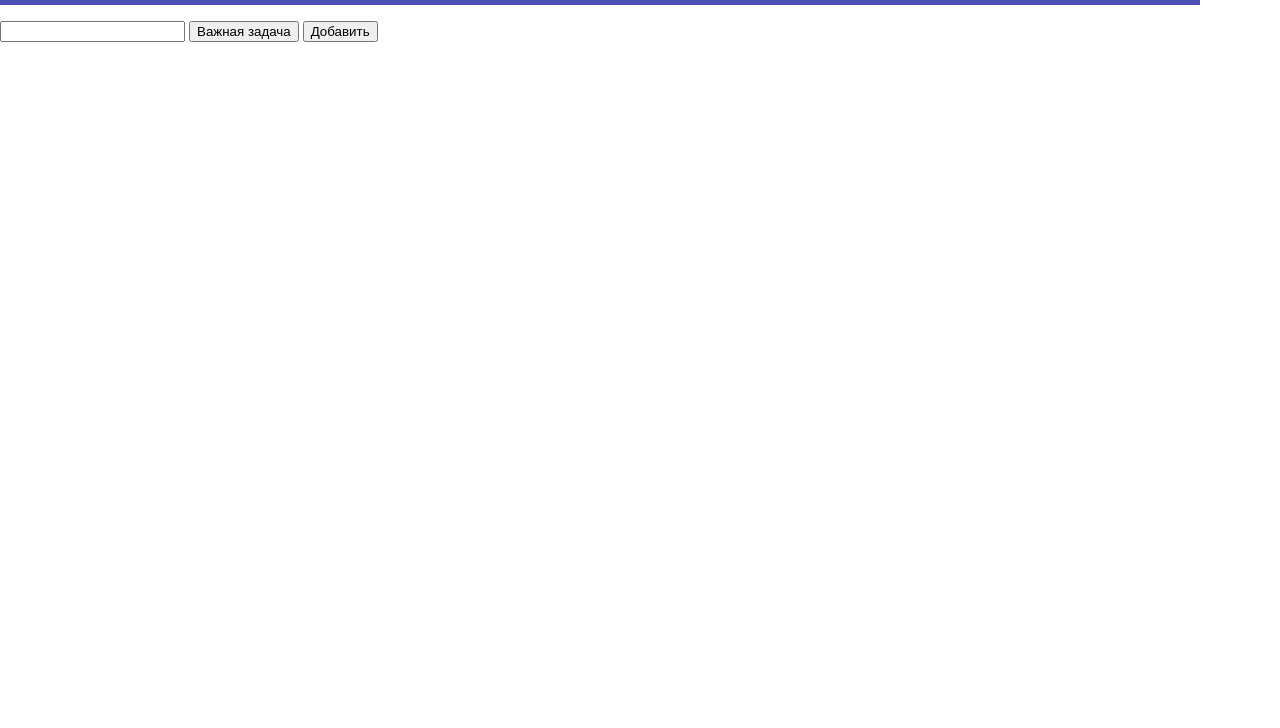
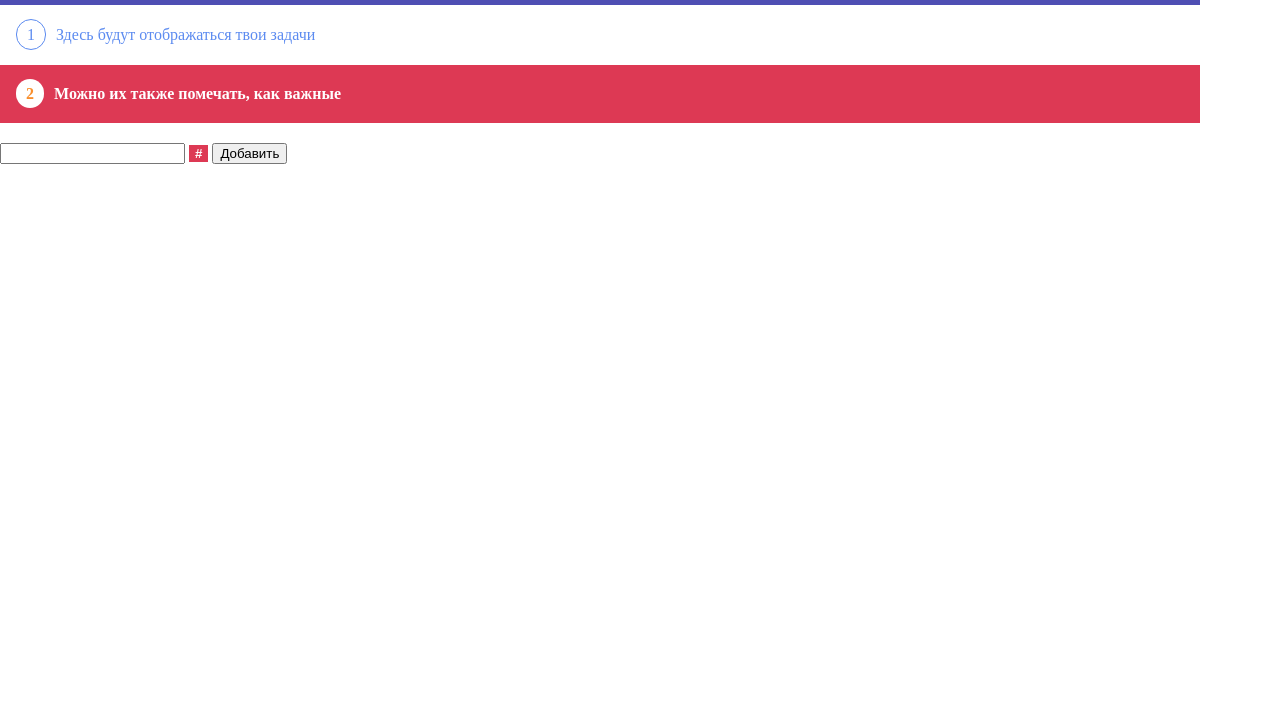
Before and after one commit to AleksDamsky/Todo-list, a plain HTML site: page index.html in a window 1280 px wide. Shown: the part 72-800 px from the top of the page. Drawn offline with Linux system fonts and the light colour scheme.

Commit message:
I made a code from HTML academy

```diff
--- a/index.css
+++ b/index.css
@@ -5,11 +5,13 @@ body{
     width: 1200px;
 };
 
-/* container */
+/* container*/
 .container{
     margin: 2em 150px;
     width: 50%;
 }
+
+
 
 /* main */
 .head{
@@ -19,3 +21,51 @@ body{
     color: #fff;
     background-color: rgb(78, 78, 179);
 }
+
+.todo-list{
+    margin: 0 0 20px;
+    padding: 0;
+    list-style: none;
+    counter-reset: todos;
+}
+
+.todo-list li {
+    margin-top: 1px;
+    padding: 20px 16px;
+    background-color: #ffffff;
+    color: #5c8bf0;
+}
+
+.todo-list li::before {
+    counter-increment: todos;
+    content: counter(todos);
+    padding: 6px 10px;
+    margin-right: 10px;
+    border: 1px solid #5c8bf0;
+    border-radius: 16px;
+}
+
+.todo-list .is-important {
+    font-weight: bold;
+    color: #ffffff;
+    background-color: rgb(221, 57, 84);
+  }
+
+  .todo-list .is-important::before {
+    border: none;
+    color: #f98f2d;
+    background-color: #ffffff;
+  }
+
+/* toggle + is-important */
+.todo-toggle{
+    border: none;
+    background-color: rgb(47, 47, 197);
+}
+
+.is-important{
+    /* border: none; */
+    font-weight: bold;
+    background-color: rgb(221, 57, 84);
+    color: #fff;
+}
--- a/index.html
+++ b/index.html
@@ -11,13 +11,16 @@
     <main class="main">
         <div class="container">
             <h1 class="head">TODO List</h1>
-            <ol class="todo-list"></ol>
+            <ol class="todo-list">
+                <li>Здесь будут отображаться твои задачи</li>
+                <li class="is-important">Можно их также помечать, как важные</li>
+            </ol>
             <form action="" class="todo-form">
                 <label for="todo-input">
                     <input type="text" id="todo-input">
                 </label>
                 <button class="todo-toggle is-important">
-                    Важная задача
+                    #
                 </button>
                 <button class="todo-add">
                     Добавить
@@ -26,5 +29,6 @@
         </div>
     </main>
 
+    <script src="index.js"></script>
 </body>
 </html>
--- a/index.js
+++ b/index.js
@@ -0,0 +1,29 @@
+// Variable
+let list = document.querySelector('.todo-list'),
+inut = document.querySelector('.input');
+form = document.querySelector('.todo-form'),
+toggle = document.querySelector('.todo-toggle');
+
+// Making an onclick event
+toggle.onclick = () => {
+    toggle.classList.add('.is-important');
+
+    if(toggle.classList.contains('.is-important')){
+        toggle.textContent = `Важная задача`;
+    } else{
+        toggle.textContent = `Обычная задача`;
+    }
+}
+
+// Making a newElement
+inut.onsubmit = (evt) => {
+    evt.preventDefault();
+
+    let elem = document.createElement('li');
+    list.append(elem);
+    elem.textContent = inut.value;
+    inut.value = '';
+    if(toggle.classList.contains('is-important')){
+        elem.classList.add('is-improtant');
+    }
+}
```
